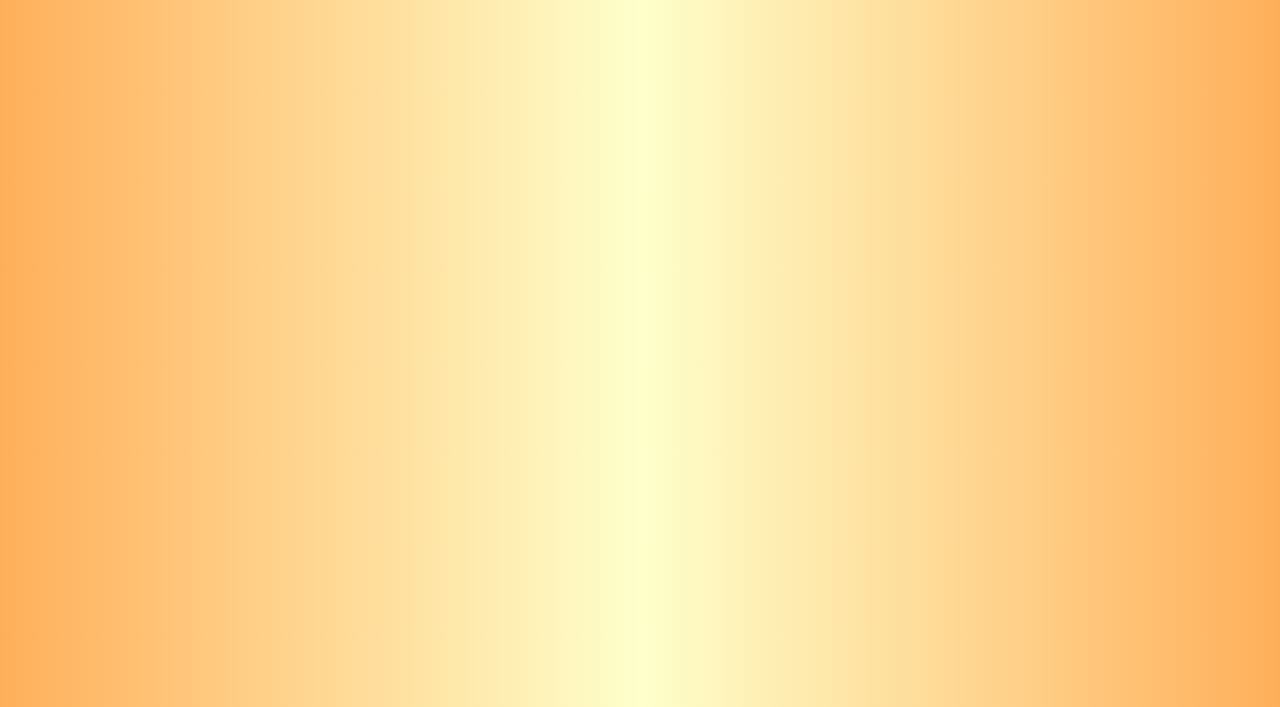
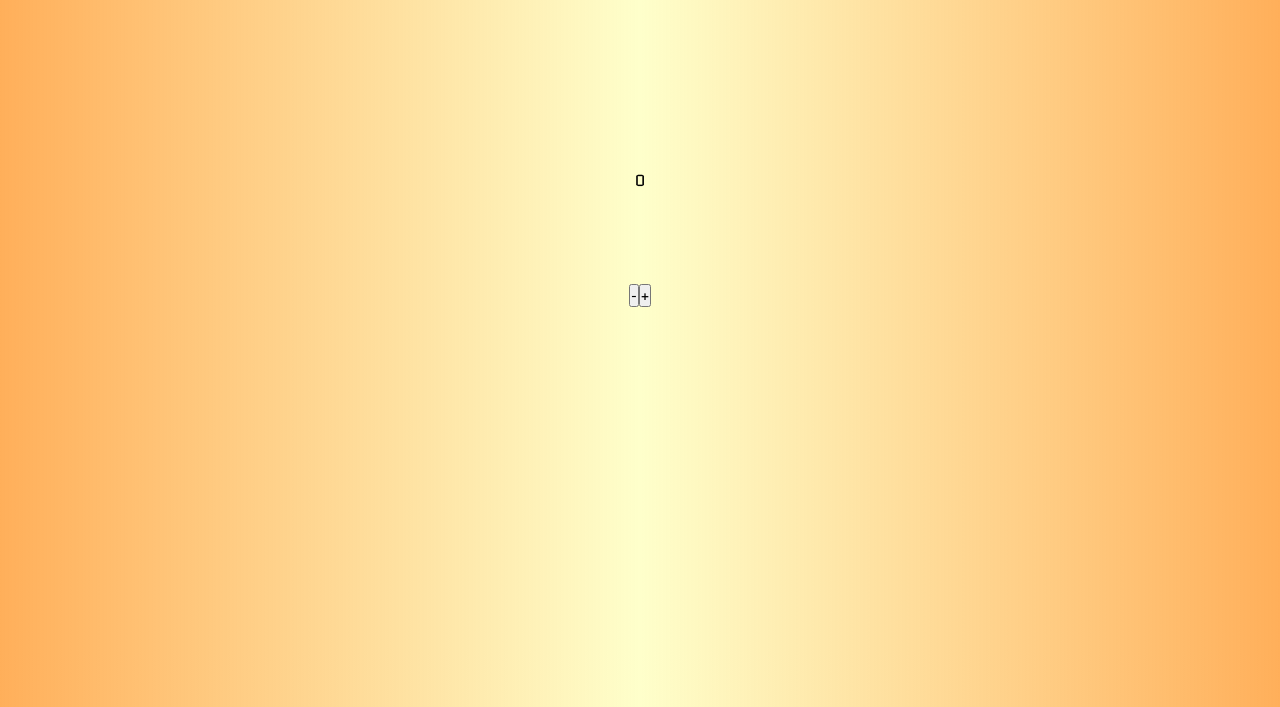
Before and after one commit to alessio-garibaldi/Counter, a plain HTML site: page index.html in a window 1280 px wide. Shown: the part 93-800 px from the top of the page. Drawn offline with Linux system fonts and the light colour scheme.

Commit message:
added elements from Javascript
elements created with Javascript,
added counter and main section style

```diff
--- a/css/style.css
+++ b/css/style.css
@@ -22,3 +22,22 @@ header {
     color: #ff6200;
     text-shadow: 1px 1px 5px #3e1c08;
 }
+
+main {
+    height: 82vh;
+    width: 100%;
+    display: flex;
+    justify-content: center;
+}
+
+
+#counter {
+    display: flex;
+    padding-top: 10vh;
+    width: 300px;
+    height: 50vh;
+    flex-direction: column;
+    align-items: center;
+    justify-content: space-evenly;
+
+}
--- a/index.html
+++ b/index.html
@@ -9,6 +9,7 @@
     <link rel="shortcut icon" href="./img/logoCounter.png" type="image/x-icon">
     <link href="https://fonts.googleapis.com/css2?family=Quantico:wght@400;700&display=swap" rel="stylesheet">
     <link rel="stylesheet" href="./css/style.css">
+    <script src="./js/elements.js" defer></script>
 </head>
 <body>
     <header>
--- /dev/null
+++ b/js/elements.js
@@ -0,0 +1,25 @@
+let counter = document.querySelector("#counter");  // VARIABLE FOR THE COUNTER ELEMENT
+
+// CREATION OF MY INITIAL VALUE (0)
+let numberBox = document.createElement("div");
+numberBox.classList.add("number-box")
+counter.appendChild(numberBox)
+numberBox.innerText = 0  // INITIAL VALUE
+
+
+// CREATION OF THE BUTTON'S CONTAINER
+let buttonsBox = document.createElement("div")
+buttonsBox.classList.add("buttons-box")
+counter.appendChild(buttonsBox)
+
+
+// CREATION OF MY BUTTONS ( - , + )
+let decrease = document.createElement("button")
+decrease.classList.add("decrease")
+buttonsBox.appendChild(decrease)
+decrease.innerHTML = "-"
+
+let increase = document.createElement("button")
+increase.classList.add("increase")
+buttonsBox.appendChild(increase)
+increase.innerHTML = "+"
```
